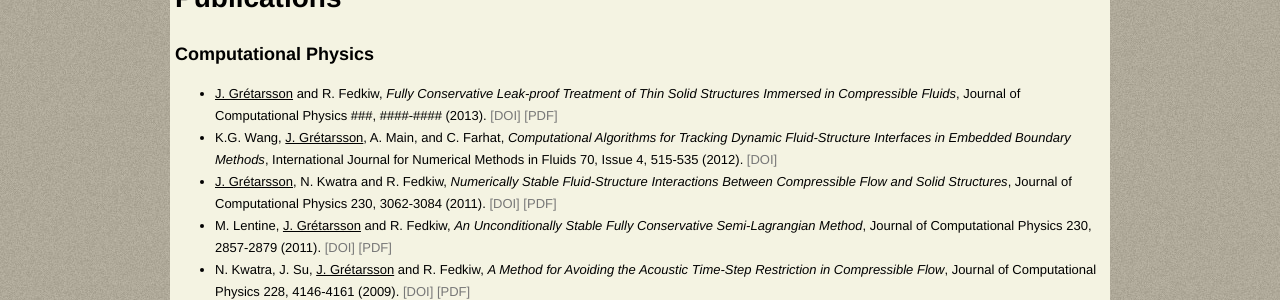
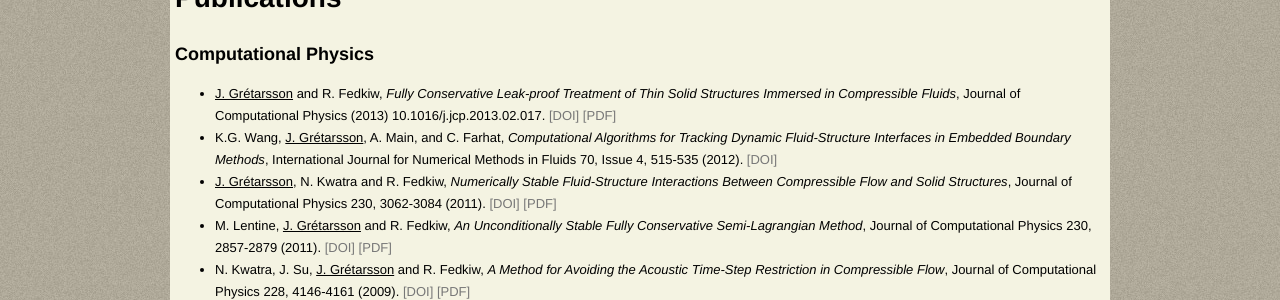
Before and after one commit to jontg/jontg.github.com, a Jekyll site: the page built from about.html, in a window 1280 px wide. Shown: the part 610-910 px from the top of the page. Built offline with Jekyll 4.4.1, drawn with Linux system fonts in a browser that asks for light colours.

Commit message:
Apparently this is a way to cite this

```diff
--- a/about.html
+++ b/about.html
@@ -17,7 +17,7 @@
   <ul>
     <li>
       <u>J. Gr&eacute;tarsson</u> and R. Fedkiw,
-      <em>Fully Conservative Leak-proof Treatment of Thin Solid Structures Immersed in Compressible Fluids</em>, Journal of Computational Physics ###, ####-#### (2013).
+      <em>Fully Conservative Leak-proof Treatment of Thin Solid Structures Immersed in Compressible Fluids</em>, Journal of Computational Physics (2013) 10.1016/j.jcp.2013.02.017.
       <a href="http://dx.doi.org/10.1016/j.jcp.2013.02.017">[DOI]</a>
       <a href="papers/stanford2012-01.pdf">[PDF]</a>
     </li>
```
